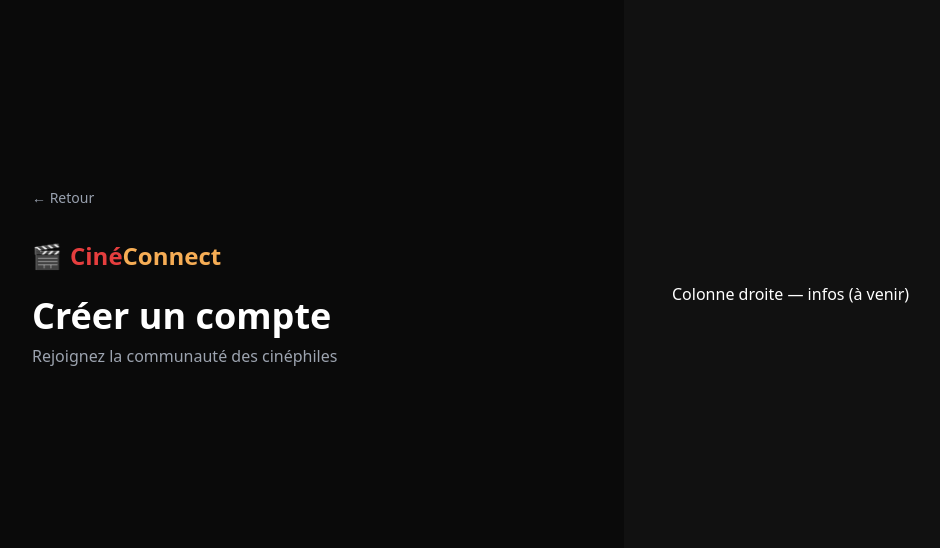
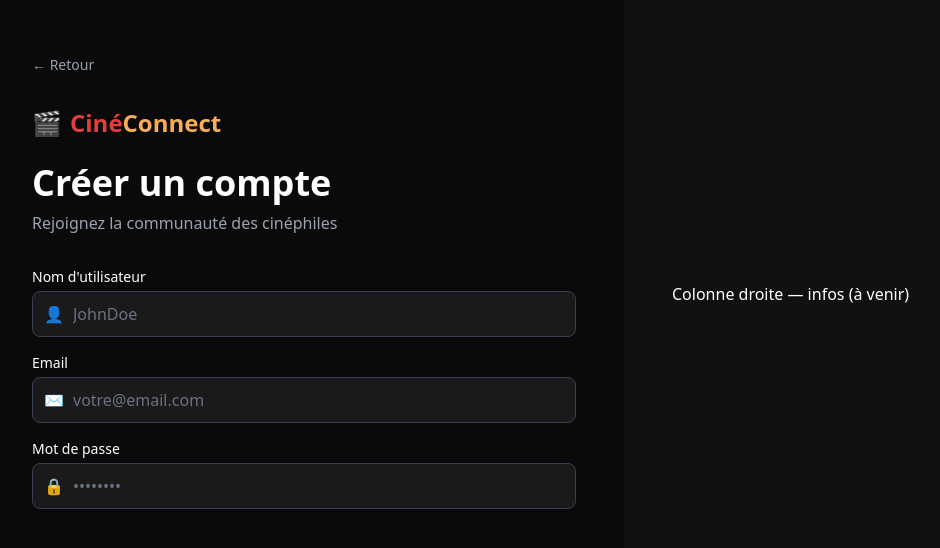
Before and after one commit to loaiattar/cine-connect, a React app in the folder apps/frontend/: page /RegisterPage in a window 1280 px wide. Shown: the part 106-654 px from the top of the page, without its empty margins (16-956 px from the left). Built offline with nearby package versions, Linux system fonts and the light colour scheme; the HTML template or start-up script is replaced by a standard one.

Commit message:
feat: champs input colonne gauche RegisterPage

```diff
--- a/apps/frontend/src/routes/RegisterPage.tsx
+++ b/apps/frontend/src/routes/RegisterPage.tsx
@@ -36,6 +36,48 @@ function RouteComponent() {
           Rejoignez la communauté des cinéphiles
         </p>
 
+        <div className="mb-4">
+          <label className="mb-1 block text-sm font-medium text-white">
+            Nom d'utilisateur
+          </label>
+          <div className="relative">
+            <span className="absolute left-3 top-1/2 -translate-y-1/2">👤</span>
+            <input
+              type="text"
+              placeholder="JohnDoe"
+              className="w-full rounded-lg border border-[#374151] bg-[#1a1a1a] py-2.5 pl-10 pr-3 text-white placeholder-gray-500 outline-none transition-colors focus:border-[#e53e3e]"
+            />
+          </div>
+        </div>
+
+        <div className="mb-4">
+          <label className="mb-1 block text-sm font-medium text-white">
+            Email
+          </label>
+          <div className="relative">
+            <span className="absolute left-3 top-1/2 -translate-y-1/2">✉️</span>
+            <input
+              type="email"
+              placeholder="votre@email.com"
+              className="w-full rounded-lg border border-[#374151] bg-[#1a1a1a] py-2.5 pl-10 pr-3 text-white placeholder-gray-500 outline-none transition-colors focus:border-[#e53e3e]"
+            />
+          </div>
+        </div>
+
+        <div className="mb-6">
+          <label className="mb-1 block text-sm font-medium text-white">
+            Mot de passe
+          </label>
+          <div className="relative">
+            <span className="absolute left-3 top-1/2 -translate-y-1/2">🔒</span>
+            <input
+              type="password"
+              placeholder="••••••••"
+              className="w-full rounded-lg border border-[#374151] bg-[#1a1a1a] py-2.5 pl-10 pr-3 text-white placeholder-gray-500 outline-none transition-colors focus:border-[#e53e3e]"
+            />
+          </div>
+        </div>
+
       </div>
 
       {/* ---- Colonne droite : panneau info ---- */}
```
